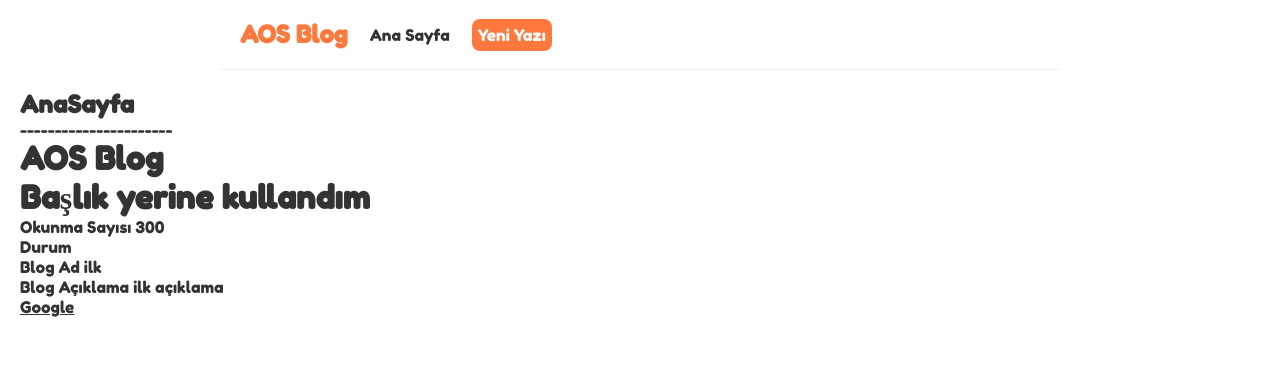
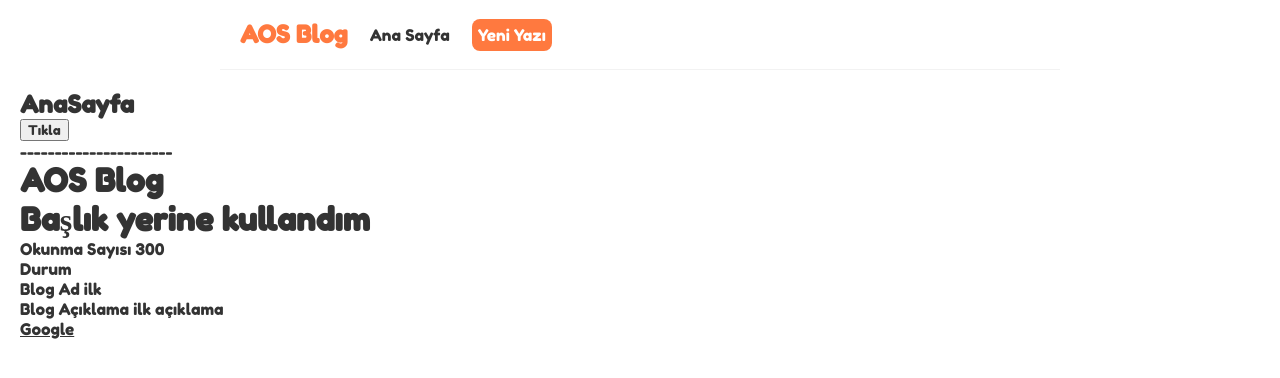
Before and after one commit to eerzik/temel-react-app, a React (Create React App) app: page / in a window 1280 px wide. Shown: the top 378 px of the page. Built offline with nearby package versions, Linux system fonts and the light colour scheme.

Commit message:
Click Eventi

```diff
--- a/src/Home.js
+++ b/src/Home.js
@@ -1,7 +1,29 @@
 const Home = () => {
+
+
     return (
-        <h2>AnaSayfa</h2>
-     );
+        <div>
+            <h2>AnaSayfa</h2>
+            <button onClick={(e) => { console.log(e); }}>Tıkla</button>
+        </div>
+    );
+
+
+
+    // const handleClick = () => {
+    //     console.log("merhaba")
+    // }
+
+    // const handleClick2 = (isim,e) => {
+    //     console.log(isim,e);
+    // }
+
+    // return (
+    //     <h2>AnaSayfa</h2>
+    //         {/* parametre kullanmadığımız için parantez aç kapa yapmıyoruz eğer parantez açarsak sayfa yenilendiğinde console merhaba yazar */}
+    //         {/* <button onClick={handleClick()}>Tıkla</button></> */}
+    //         <button onClick={(e) => handleClick2('luffy',e)}>Tıkla</button></>
+    // );
 }
 
 export default Home;
```
